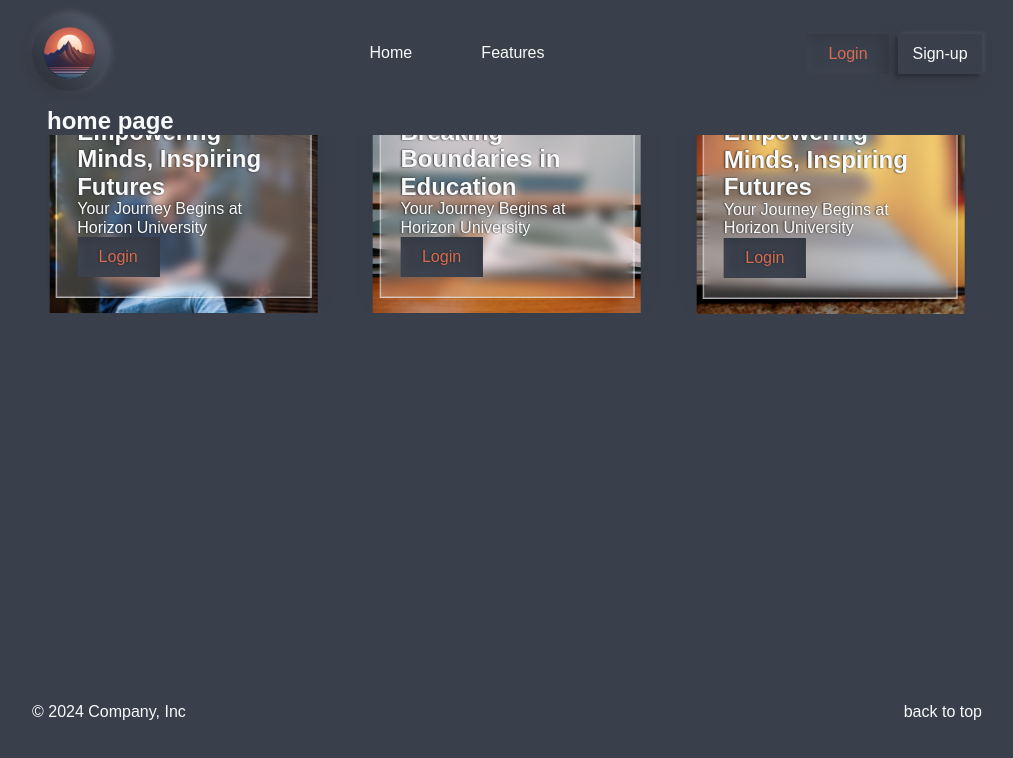
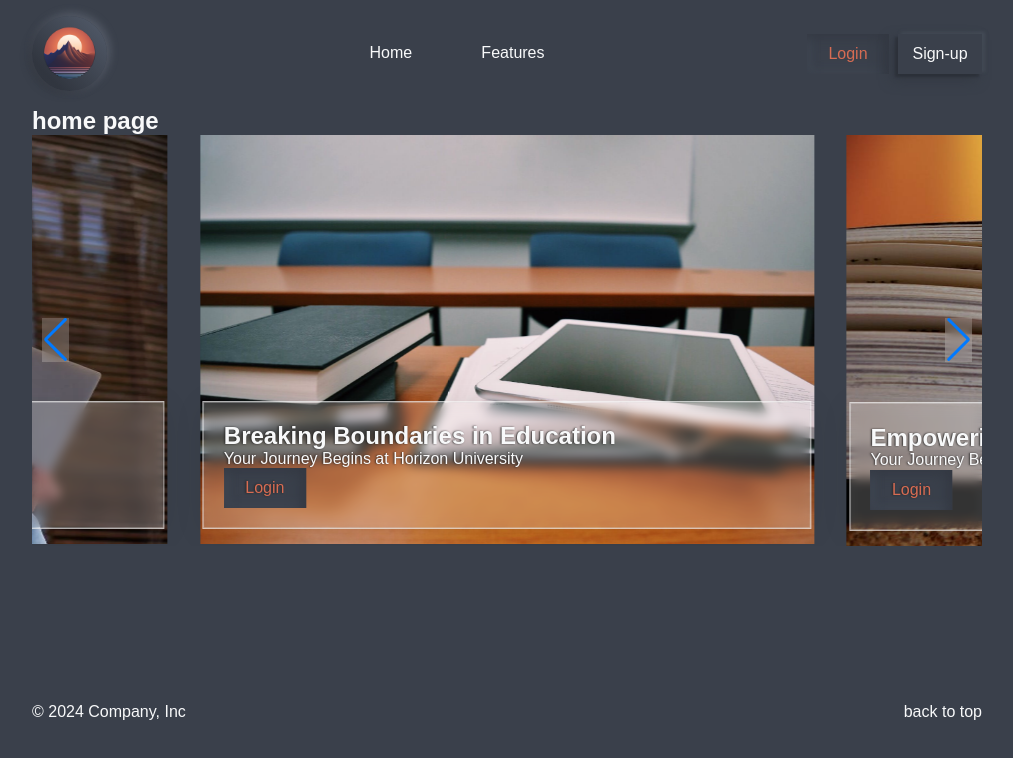
Before and after one commit to lostmart/university-front-react, a React (Vite) app: page / in a window 1280 px wide. Shown: the top 758 px of the page, without its empty margins (133-1146 px from the left). Built offline with nearby package versions, Linux system fonts and the light colour scheme.

Commit message:
new styles

```diff
--- a/src/components/ui/SwipperCarrousel.jsx
+++ b/src/components/ui/SwipperCarrousel.jsx
@@ -62,13 +62,9 @@ const SwipperCarrousel = () => {
 				clickable: true,
 			}}
 			breakpoints={{
-				640: {
-					slidesPerView: 2,
+				620: {
+					slidesPerView: 1.5,
 					spaceBetween: 20,
-				},
-				1024: {
-					slidesPerView: 3,
-					spaceBetween: 50,
 				},
 			}}
 			navigation={true}
--- a/src/pages/HomePage.jsx
+++ b/src/pages/HomePage.jsx
@@ -2,10 +2,10 @@ import SwipperCarrousel from "../components/ui/SwipperCarrousel"
 
 const Home = () => {
 	return (
-		<div className="container">
+		<>
 			<h2>home page</h2>
 			<SwipperCarrousel />
-		</div>
+		</>
 	)
 }
 
--- a/src/sass/_carouselExtra.scss
+++ b/src/sass/_carouselExtra.scss
@@ -1,4 +1,15 @@
 .swiper-button-prev,
 .swiper-button-next {
 	display: none;
+	background: rgba(255, 255, 255, 0.201);
+	box-shadow: 0 4px 30px rgba(0, 0, 0, 0.1);
+	backdrop-filter: blur(5.4px);
+	-webkit-backdrop-filter: blur(5.4px);
 }
+
+@media only screen and (min-width: 600px) {
+	.swiper-button-prev,
+	.swiper-button-next {
+		display: flex;
+	}
+}
```
